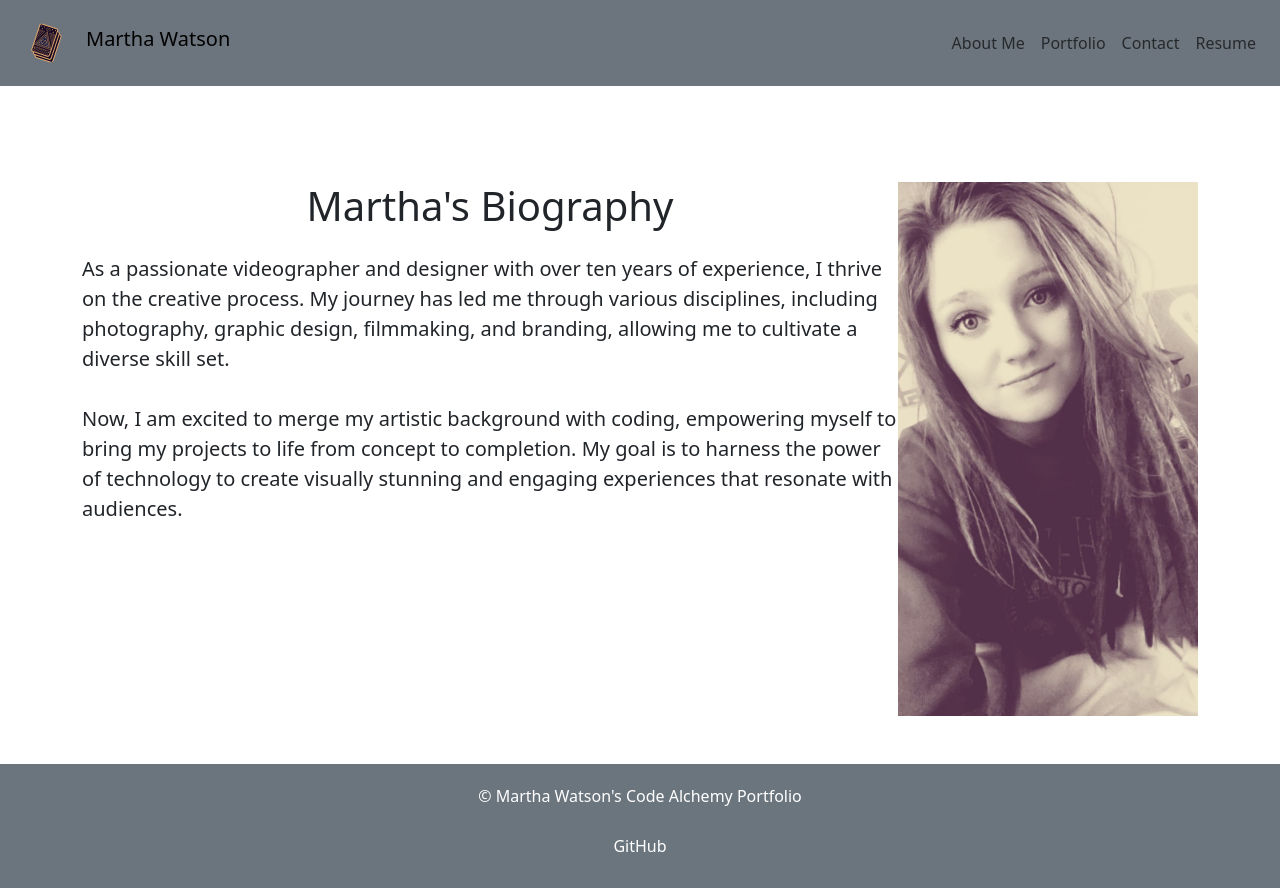
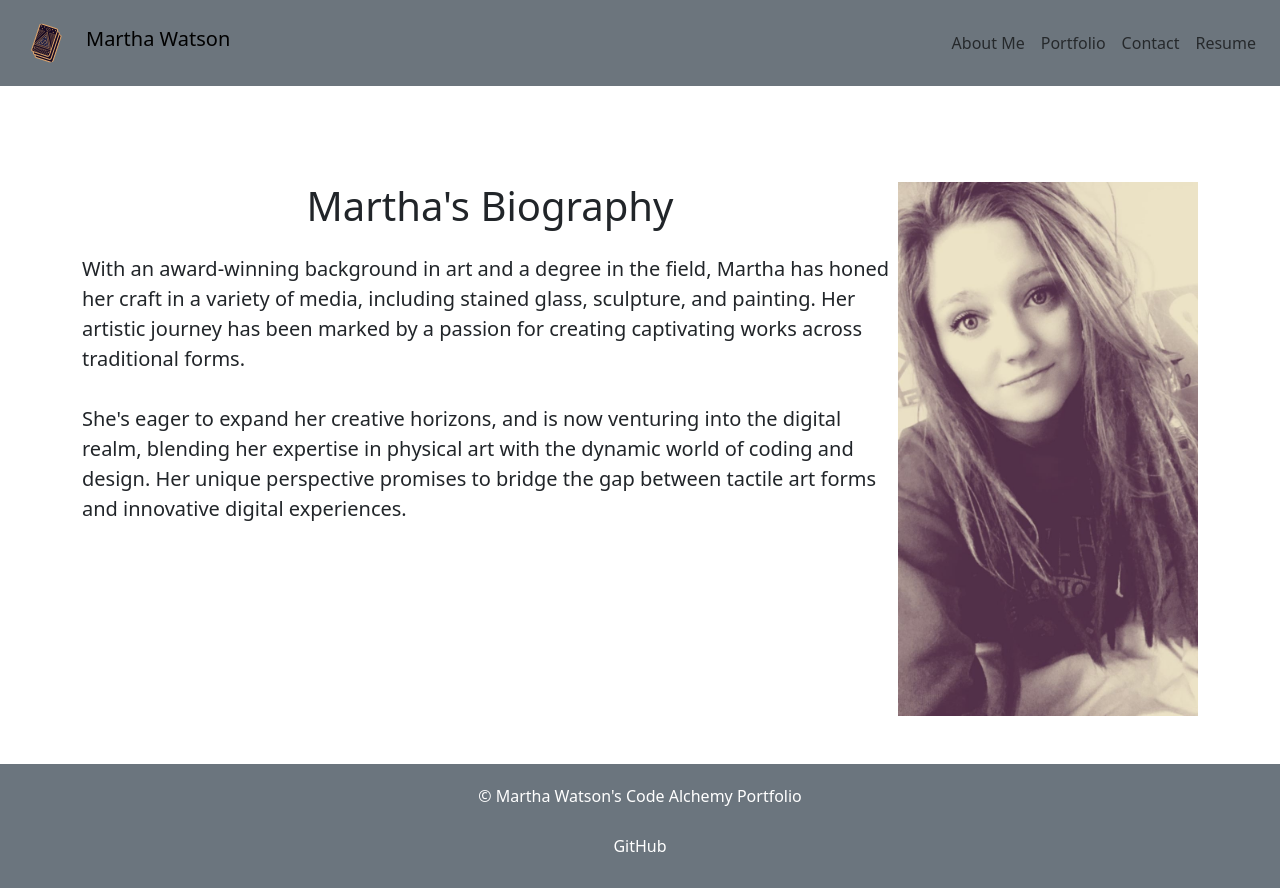
Before and after one commit to Elementary-my-dear-Watson/Code-Alchemy, a React (Vite) app: page / in a window 1280 px wide. Built offline with nearby package versions, Linux system fonts and the light colour scheme.

Commit message:
added bio and profile picture. Changed the logo as well

```diff
--- a/src/components/pages/About.jsx
+++ b/src/components/pages/About.jsx
@@ -7,9 +7,9 @@ export default function About() {
           <div className="about-text flex-grow-1">
               <h1 className="text-center mb-4">Martha's Biography</h1>
               <p className="lead">
-                  As a passionate videographer and designer with over ten years of experience, I thrive on the creative process. My journey has led me through various disciplines, including photography, graphic design, filmmaking, and branding, allowing me to cultivate a diverse skill set. <br />
+              With an award-winning background in art and a degree in the field, Martha has honed her craft in a variety of media, including stained glass, sculpture, and painting. Her artistic journey has been marked by a passion for creating captivating works across traditional forms.  <br />
                   <br />
-                  Now, I am excited to merge my artistic background with coding, empowering myself to bring my projects to life from concept to completion. My goal is to harness the power of technology to create visually stunning and engaging experiences that resonate with audiences.
+                  She's eager to expand her creative horizons, and is now venturing into the digital realm, blending her expertise in physical art with the dynamic world of coding and design. Her unique perspective promises to bridge the gap between tactile art forms and innovative digital experiences.
               </p>
           </div>
           <img
```
